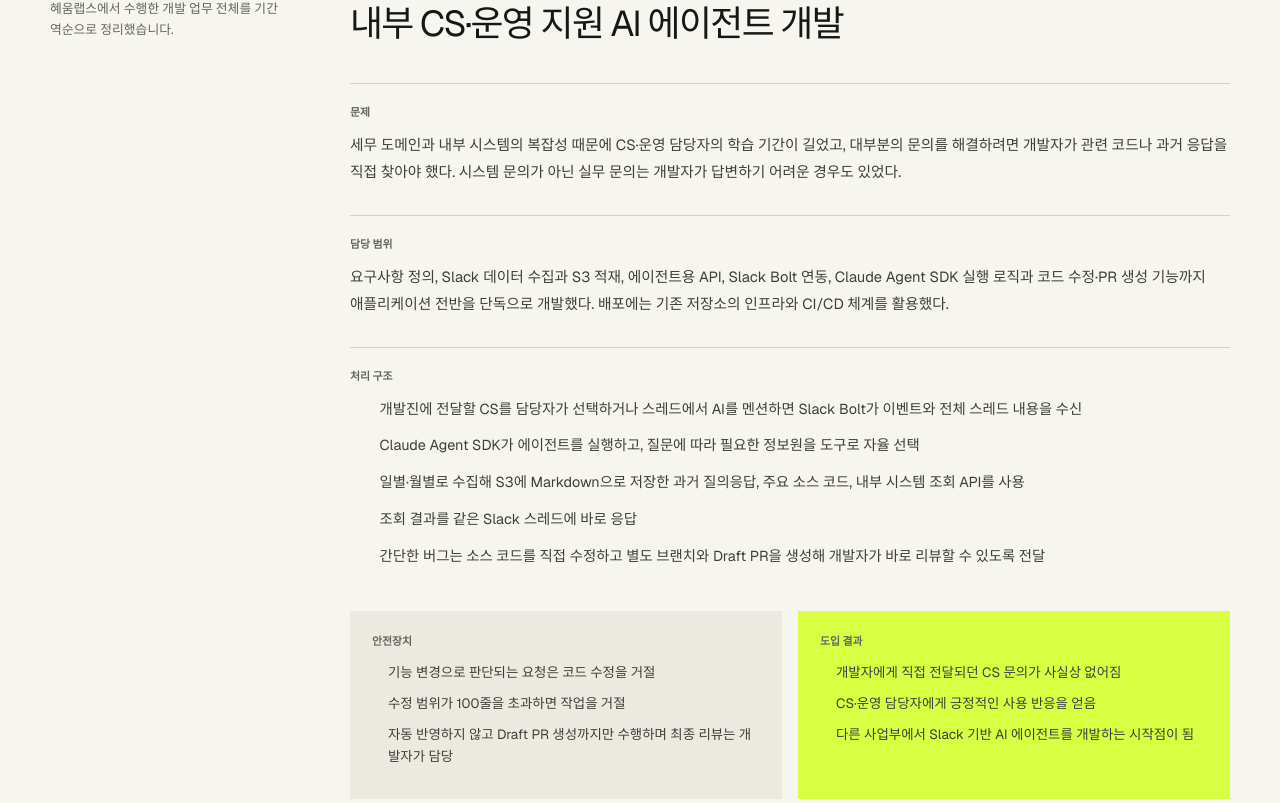
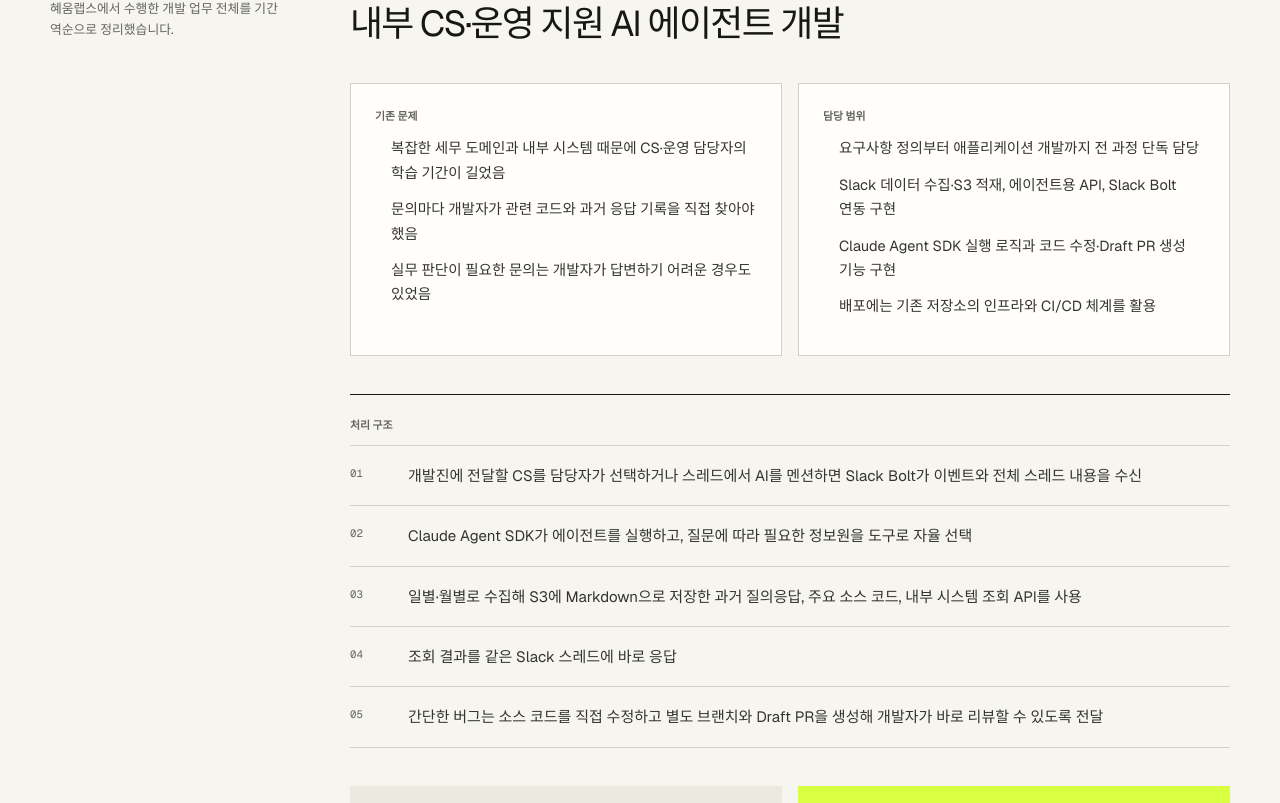
Before and after one commit to loqbzes/portfolio, a Next.js app: page / in a window 1280 px wide. Shown: the part 1477-2280 px from the top of the page. Built offline with nearby package versions, Linux system fonts and the light colour scheme; no server answers.

Commit message:
Improve case study readability

```diff
--- a/app/globals.css
+++ b/app/globals.css
@@ -106,16 +106,20 @@ nav { display: flex; gap: 28px; font-size: .76rem; color: var(--muted); }
 .project h4 { margin: 0 0 12px; color: var(--muted); font-size: .68rem; font-weight: 600; }
 .work-list { padding-left: 1.15rem; }
 .work-list li { margin-bottom: 9px; padding-left: 8px; color: #3f3f3a; font-size: .92rem; line-height: 1.7; word-break: keep-all; }
-.case-study { display: grid; gap: 30px; }
-.case-study section { padding-top: 20px; border-top: 1px solid var(--line); }
-.case-study section > p { margin: 0; color: #3f3f3a; font-size: .92rem; line-height: 1.8; word-break: keep-all; }
-.case-study ol { margin: 0; padding-left: 1.35rem; }
-.case-study ol li { margin-bottom: 12px; padding-left: 8px; color: #3f3f3a; font-size: .9rem; line-height: 1.72; }
-.case-study ol li::marker { color: var(--muted); font-family: var(--font-geist-mono), monospace; font-size: .7rem; }
+.case-study { display: grid; gap: 38px; }
+.case-study section { padding-top: 22px; border-top: 1px solid var(--text); }
+.case-overview { display: grid; grid-template-columns: 1fr 1fr; gap: 16px; }
+.case-overview section { padding: 24px; background: #fffefa; border: 1px solid var(--line); }
+.case-overview ul { margin: 0; padding-left: 1rem; }
+.case-overview li { margin-bottom: 12px; color: #353530; font-size: .91rem; line-height: 1.68; word-break: keep-all; }
+.flow-list { border-top: 1px solid var(--line); }
+.flow-step { padding: 17px 0; display: grid; grid-template-columns: 46px 1fr; gap: 12px; border-bottom: 1px solid var(--line); }
+.flow-step span { padding-top: 2px; color: var(--muted); font-family: var(--font-geist-mono), monospace; font-size: .67rem; }
+.flow-step p { margin: 0; color: #353530; font-size: .94rem; line-height: 1.68; word-break: keep-all; }
 .case-columns { display: grid; grid-template-columns: 1fr 1fr; gap: 16px; }
-.case-columns section { padding: 22px; background: var(--panel); border-top: 0; }
+.case-columns section { padding: 24px; background: var(--panel); border-top: 0; }
 .case-columns section ul { margin: 0; padding-left: 1rem; }
-.case-columns section li { margin-bottom: 9px; color: #3f3f3a; font-size: .84rem; line-height: 1.65; }
+.case-columns section li { margin-bottom: 11px; color: #353530; font-size: .9rem; line-height: 1.68; word-break: keep-all; }
 .case-outcome { background: var(--accent) !important; }
 .result { margin-top: 25px; padding: 18px 20px; display: grid; grid-template-columns: 70px 1fr; gap: 18px; background: var(--accent); }
 .result span { font-size: .68rem; font-weight: 650; }
@@ -165,6 +169,7 @@ footer { min-height: 90px; padding: 0 max(32px, calc((100vw - 1180px) / 2)); dis
   .employment-heading, .education-content > div { align-items: flex-start; flex-direction: column; gap: 10px; }
   .skill-table div { grid-template-columns: 1fr; gap: 8px; }
   .result { grid-template-columns: 1fr; gap: 7px; }
+  .case-overview { grid-template-columns: 1fr; }
   .case-columns { grid-template-columns: 1fr; }
   .contact-info a { grid-template-columns: 1fr; gap: 8px; }
   footer { padding: 25px 19px; align-items: flex-start; flex-direction: column; gap: 14px; }
--- a/app/page.tsx
+++ b/app/page.tsx
@@ -5,8 +5,8 @@ type Project = {
   result?: string;
   stack: string[];
   caseStudy?: {
-    problem: string;
-    ownership: string;
+    problem: string[];
+    ownership: string[];
     flow: string[];
     guardrails: string[];
     outcomes: string[];
@@ -22,10 +22,17 @@ const projects: Project[] = [
     ],
     stack: ['Python', 'Slack Bolt', 'Claude Agent SDK', 'S3', 'ECS', 'GitHub'],
     caseStudy: {
-      problem:
-        '세무 도메인과 내부 시스템의 복잡성 때문에 CS·운영 담당자의 학습 기간이 길었고, 대부분의 문의를 해결하려면 개발자가 관련 코드나 과거 응답을 직접 찾아야 했다. 시스템 문의가 아닌 실무 문의는 개발자가 답변하기 어려운 경우도 있었다.',
-      ownership:
-        '요구사항 정의, Slack 데이터 수집과 S3 적재, 에이전트용 API, Slack Bolt 연동, Claude Agent SDK 실행 로직과 코드 수정·PR 생성 기능까지 애플리케이션 전반을 단독으로 개발했다. 배포에는 기존 저장소의 인프라와 CI/CD 체계를 활용했다.',
+      problem: [
+        '복잡한 세무 도메인과 내부 시스템 때문에 CS·운영 담당자의 학습 기간이 길었음',
+        '문의마다 개발자가 관련 코드와 과거 응답 기록을 직접 찾아야 했음',
+        '실무 판단이 필요한 문의는 개발자가 답변하기 어려운 경우도 있었음',
+      ],
+      ownership: [
+        '요구사항 정의부터 애플리케이션 개발까지 전 과정 단독 담당',
+        'Slack 데이터 수집·S3 적재, 에이전트용 API, Slack Bolt 연동 구현',
+        'Claude Agent SDK 실행 로직과 코드 수정·Draft PR 생성 기능 구현',
+        '배포에는 기존 저장소의 인프라와 CI/CD 체계를 활용',
+      ],
       flow: [
         '개발진에 전달할 CS를 담당자가 선택하거나 스레드에서 AI를 멘션하면 Slack Bolt가 이벤트와 전체 스레드 내용을 수신',
         'Claude Agent SDK가 에이전트를 실행하고, 질문에 따라 필요한 정보원을 도구로 자율 선택',
@@ -224,19 +231,26 @@ export default function Home() {
               <h3>{project.title}</h3>
               {project.caseStudy ? (
                 <div className="case-study">
-                  <section>
-                    <h4>문제</h4>
-                    <p>{project.caseStudy.problem}</p>
-                  </section>
-                  <section>
-                    <h4>담당 범위</h4>
-                    <p>{project.caseStudy.ownership}</p>
-                  </section>
+                  <div className="case-overview">
+                    <section>
+                      <h4>기존 문제</h4>
+                      <ul>{project.caseStudy.problem.map((item) => <li key={item}>{item}</li>)}</ul>
+                    </section>
+                    <section>
+                      <h4>담당 범위</h4>
+                      <ul>{project.caseStudy.ownership.map((item) => <li key={item}>{item}</li>)}</ul>
+                    </section>
+                  </div>
                   <section>
                     <h4>처리 구조</h4>
-                    <ol>
-                      {project.caseStudy.flow.map((item) => <li key={item}>{item}</li>)}
-                    </ol>
+                    <div className="flow-list">
+                      {project.caseStudy.flow.map((item, index) => (
+                        <div className="flow-step" key={item}>
+                          <span>{String(index + 1).padStart(2, '0')}</span>
+                          <p>{item}</p>
+                        </div>
+                      ))}
+                    </div>
                   </section>
                   <div className="case-columns">
                     <section>
```
